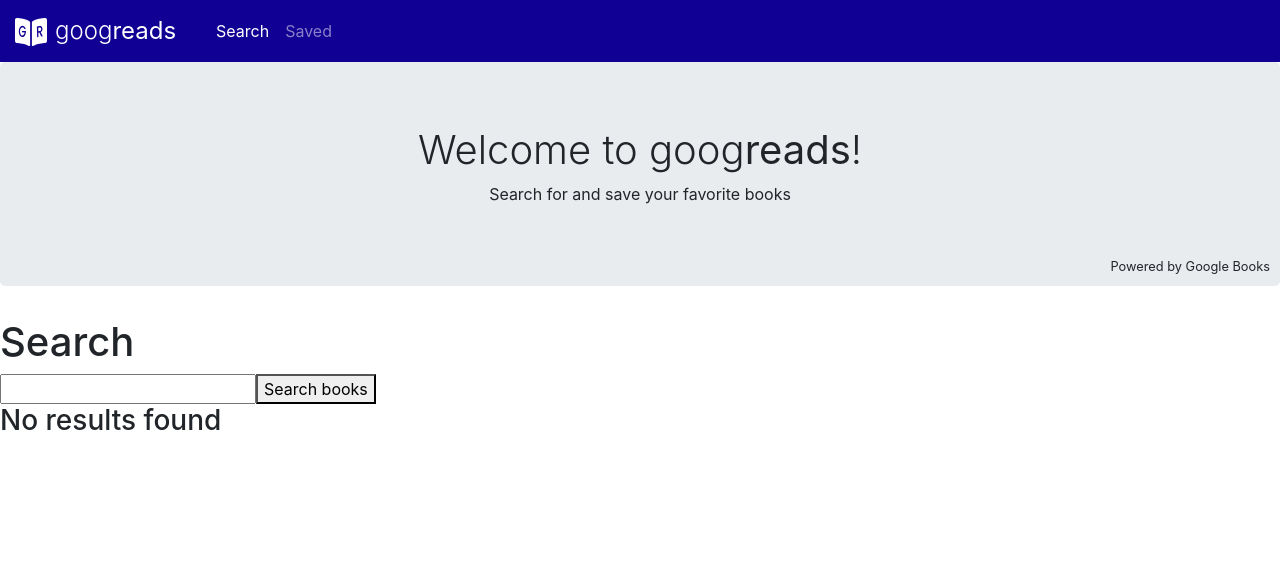
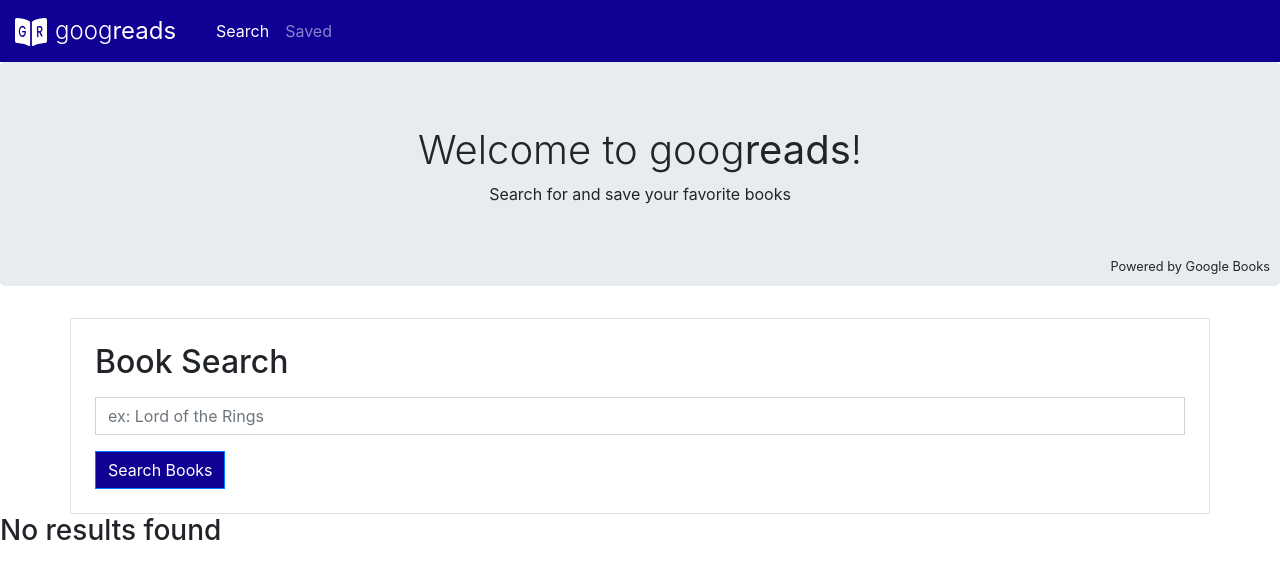
Before and after one commit to JoelDore/goog-reads, a React (Create React App) app in the folder client/: page / in a window 1280 px wide. Shown: the top 578 px of the page. Built offline with nearby package versions, Linux system fonts and the light colour scheme.

Commit message:
Create SearchBar component

```diff
--- /dev/null
+++ b/client/src/components/SearchBar/index.js
@@ -0,0 +1,23 @@
+import React from 'react'
+import Container from 'react-bootstrap/Container'
+import Form from 'react-bootstrap/Form'
+import Button from 'react-bootstrap/Button'
+
+export default function SearchBar({ handleSearch, inputRef }) {
+    return (
+        <Container className="border p-4">
+            <Form onSubmit={handleSearch}>
+                <h2 className="mb-3">Book Search</h2>
+                <Form.Group>
+                    <Form.Control
+                        ref={inputRef}
+                        type="text"
+                        className="rounded-0"
+                        placeholder="ex: Lord of the Rings"
+                    />
+                </Form.Group>
+                <Button type="submit" className="bg-googreads rounded-0">Search Books</Button>
+            </Form>
+        </Container>
+    )
+}
--- a/client/src/pages/Search.js
+++ b/client/src/pages/Search.js
@@ -1,4 +1,5 @@
 import React, { useRef, useState } from 'react'
+import SearchBar from '../components/SearchBar'
 import API from '../utils/API'
 
 export default function Search() {
@@ -13,7 +14,8 @@
         setBooks(results.data.items)
     }
 
-    const handleSearch = async () => {
+    const handleSearch = async (e) => {
+        e.preventDefault()
         // Get query from input & validate
         const query = inputRef.current.value
         if (!query) return
@@ -40,9 +42,7 @@
 
     return (
         <div>
-            <h1>Search</h1>
-            <input type="text" name="query" ref={inputRef} />
-            <button type="button" onClick={handleSearch}>Search books</button>
+            <SearchBar handleSearch={handleSearch} inputRef={inputRef} />
             {
                 books.length ? books.map((book, idx) => (
                     <p key={book.id}>{currIndex + idx + 1}: {book.volumeInfo.title}</p>
```
